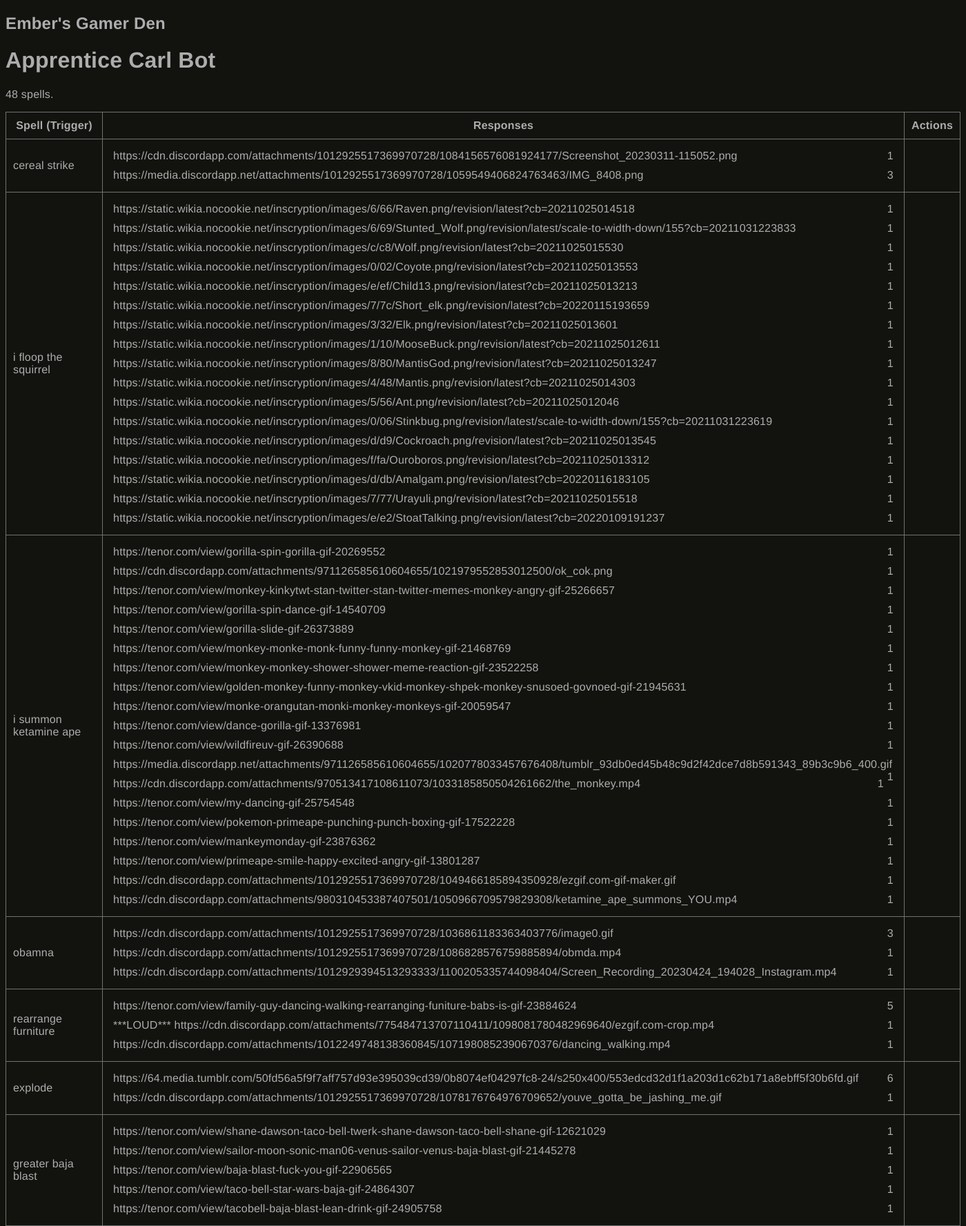
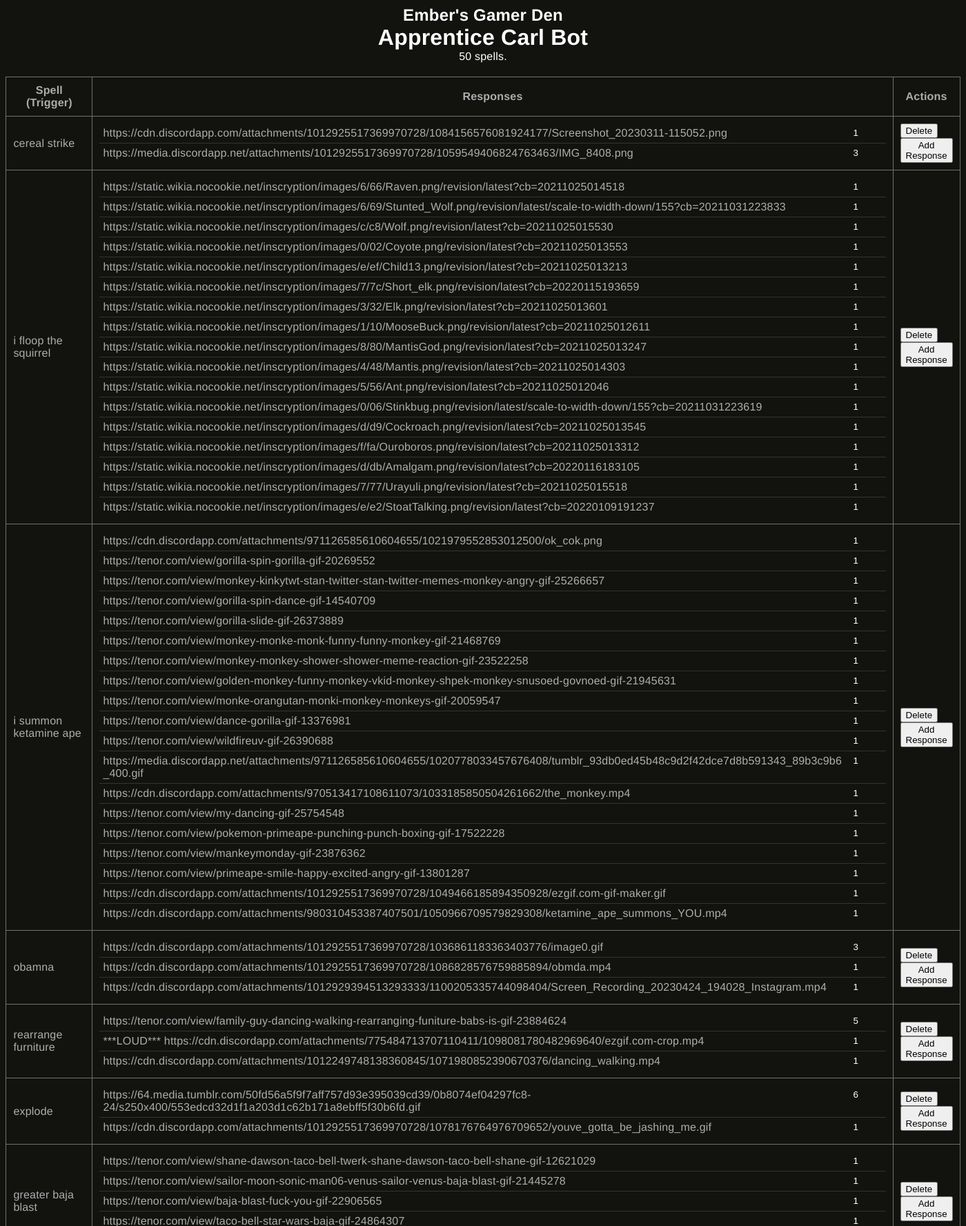
Before and after one commit to MaSp005/wizardcarl, a Node server app: page / in a window 1400 px wide. Shown: the top 1777 px of the page at 69% size. Run offline with Node 20, Linux system fonts and the light colour scheme.

Commit message:
web app working

```diff
--- a/index.js
+++ b/index.js
@@ -42,8 +42,45 @@
 
 app.set("view engine", "ejs");;
 
-app.get("/", (req, res) => {
+app.get("/", (_, res) => {
   res.render("dash", { spells });
+});
+app.post("/", expr.json(), (req, res) => {
+  let { method, spell, response, data } = req.body;
+  console.log({ method, spell, response, data });
+  if (typeof spell != "undefined") spell = parseInt(spell.trim());
+  if (typeof response != "undefined") response = parseInt(response.trim());
+  if (!method) return res.sendStatus(400);
+  const s = spells[spell];
+  switch (method) {
+    case "create":
+      if (typeof spell == "undefined" || typeof response == "undefined") return res.sendStatus(400);
+      spells.push(new Spell({
+        trigger: spell,
+        responses: [response]
+      }));
+      break;
+    case "weight":
+      if (typeof spell == "undefined" || typeof response == "undefined" || typeof data == "undefined") return res.sendStatus(400);
+      if (response >= s.responses.length) s.responses[response] = {};
+      if (!data) s.responses.splice(response, 1);
+      else s.responses[response].weight = parseFloat(data);
+      break;
+    case "spell":
+      if (typeof spell == "undefined" || typeof data == "undefined") return res.sendStatus(400);
+      s.trigger = new RegExp(data, "i");
+      break;
+    case "response":
+      if (typeof spell == "undefined" || typeof response == "undefined" || typeof data == "undefined") return res.sendStatus(400);
+      if (typeof s.responses[response] == "undefined") s.responses[response] = {};
+      s.responses[response].text = data.trim();
+      break;
+    case "delete":
+      if (typeof spell == "undefined") return res.sendStatus(400);
+      spells.splice(spell, 1);
+      break;
+  }
+  res.sendStatus(204);
 });
 
 app.listen(PORT);
--- a/spells.json
+++ b/spells.json
@@ -31,8 +31,8 @@
   {
     "trigger": "i summon ketamine ape",
     "responses": [
+      "https://cdn.discordapp.com/attachments/971126585610604655/1021979552853012500/ok_cok.png",
       "https://tenor.com/view/gorilla-spin-gorilla-gif-20269552",
-      "https://cdn.discordapp.com/attachments/971126585610604655/1021979552853012500/ok_cok.png",
       "https://tenor.com/view/monkey-kinkytwt-stan-twitter-stan-twitter-memes-monkey-angry-gif-25266657",
       "https://tenor.com/view/gorilla-spin-dance-gif-14540709",
       "https://tenor.com/view/gorilla-slide-gif-26373889",
@@ -354,5 +354,17 @@
     "responses": [
       "https://cdn.discordapp.com/attachments/1012925517369970728/1079209160748572682/glue.mp4"
     ]
+  },
+  {
+    "trigger": "deconstruct boiled egg",
+    "responses": [
+      "https://cdn.discordapp.com/attachments/1012925517369970728/1035267160471244921/unknown.png"
+    ]
+  },
+  {
+    "trigger": "i conjure cream of pizza",
+    "responses": [
+      "https://cdn.discordapp.com/attachments/1012925517369970728/1078838567301820507/MhG6aaLOprz8kgga.mp4"
+    ]
   }
 ]
--- a/views/dash.ejs
+++ b/views/dash.ejs
@@ -14,8 +14,19 @@
       letter-spacing: .2px;
     }
 
+    h1,
+    h2,
+    p {
+      width: 100%;
+      text-align: center;
+      margin: 0;
+      color: white;
+    }
+
     table {
       border-collapse: collapse;
+      width: 90%;
+      margin: 20px auto 0;
     }
 
     table td,
@@ -27,15 +38,23 @@
     table td:nth-child(2) div {
       padding: 5px;
     }
-    table td weight {
+
+    table td:nth-child(2) div:not(:last-child) {
+      border-bottom: 1px solid #333;
+    }
+
+    table td .weight {
       float: right;
       display: block;
-      margin-left: 5px;
+      width: 40px;
+      background: transparent;
+      border: none;
+      color: white;
     }
-    table td weight {
-    float: right;
-    display: block;
-    margin-left: 5px;
+
+    table td resp {
+      width: calc(100% - 50px);
+      display: inline-block;
     }
   </style>
 </head>
@@ -52,21 +71,96 @@
     </tr>
     <% spells.forEach((s, i) => { %>
     <tr data-id="<%= i %>">
-      <td><%= s.trigger.source %></td>
+      <td contenteditable><%= s.trigger.source %></td>
       <td>
         <% s.responses.forEach((r, i) => { %>
         <div data-id="<%= i %>">
-          <resp><%= r.text %></resp>
-          <weight><%= r.weight || 1 %></weight>
+          <resp contenteditable><%= r.text %></resp>
+          <% if (s.responses.length >= 2) { %>
+          <input type="number" class="weight" min="0" value="<%= r.weight || 1 %>">
+          <% } %>
         </div>
         <% }) %>
       </td>
-      <td></td>
+      <td>
+        <button class="del">Delete</button>
+        <button class="add">Add Response</button>
+      </td>
     </tr>
     <% }) %>
+    <tr data-id="new" class="new">
+      <td contenteditable>NEW SPELL</td>
+      <td contenteditable>NEW RESPONSE</td>
+      <td>Enter to confirm</td>
+    </tr>
   </table>
   <script>
+    function send(method, spell, response, data) {
+      fetch("/", {
+        method: "POST",
+        body: JSON.stringify({
+          method: method.toString(),
+          spell: spell.toString(),
+          response: response.toString(),
+          data: data.toString()
+        }),
+        headers: {
+          "Content-Type": "application/json"
+        }
+      }).then(() => location.reload());
+    }
 
+    // new spell, change spell/response
+    const newrow = document.querySelector(".new");
+    document.querySelectorAll("[contenteditable]").forEach(w =>
+      w.addEventListener("keydown", e => {
+        if (e.key != "Enter") return;
+        e.preventDefault();
+        if (w.closest(".new"))
+          send("create", newrow.children[0].innerText.trim(), newrow.children[1].innerText.trim());
+        else if (w.matches("td:nth-child(1)"))
+          send("spell", w.parentElement.getAttribute("data-id"), null, w.innerText.trim());
+        else if (w.matches("resp"))
+          send("response", w.closest("tr").getAttribute("data-id"), w.parentElement.getAttribute("data-id"), w.innerText.trim());
+      })
+    )
+
+    // change weight
+    document.querySelectorAll(".weight").forEach(w =>
+      w.addEventListener("change", e => {
+        send(
+          "weight",
+          w.parentElement.parentElement.parentElement.getAttribute("data-id"),
+          w.parentElement.getAttribute("data-id"),
+          w.value
+        )
+      })
+    )
+
+    // actions
+    document.querySelectorAll(".del").forEach(b =>
+      b.addEventListener("click", e => {
+        send(
+          "delete",
+          b.closest("tr").getAttribute("data-id")
+        )
+      })
+    )
+    document.querySelectorAll(".add").forEach(b =>
+      b.addEventListener("click", e => {
+        let list = b.parentElement.parentElement.children[1];
+        let el = document.createElement("div");
+        let myid = list.children.length;
+        el.setAttribute("data-id", myid);
+        el.innerHTML = `<resp contenteditable></resp><input type="number" class="weight" min="0" value="1">`;
+        el.addEventListener("keydown", e => {
+          if (e.key != "Enter") return;
+          e.preventDefault();
+          send("response", el.closest("tr").getAttribute("data-id"), myid, el.innerText.trim());
+        })
+        list.appendChild(el);
+      })
+    )
   </script>
 </body>
 
```
